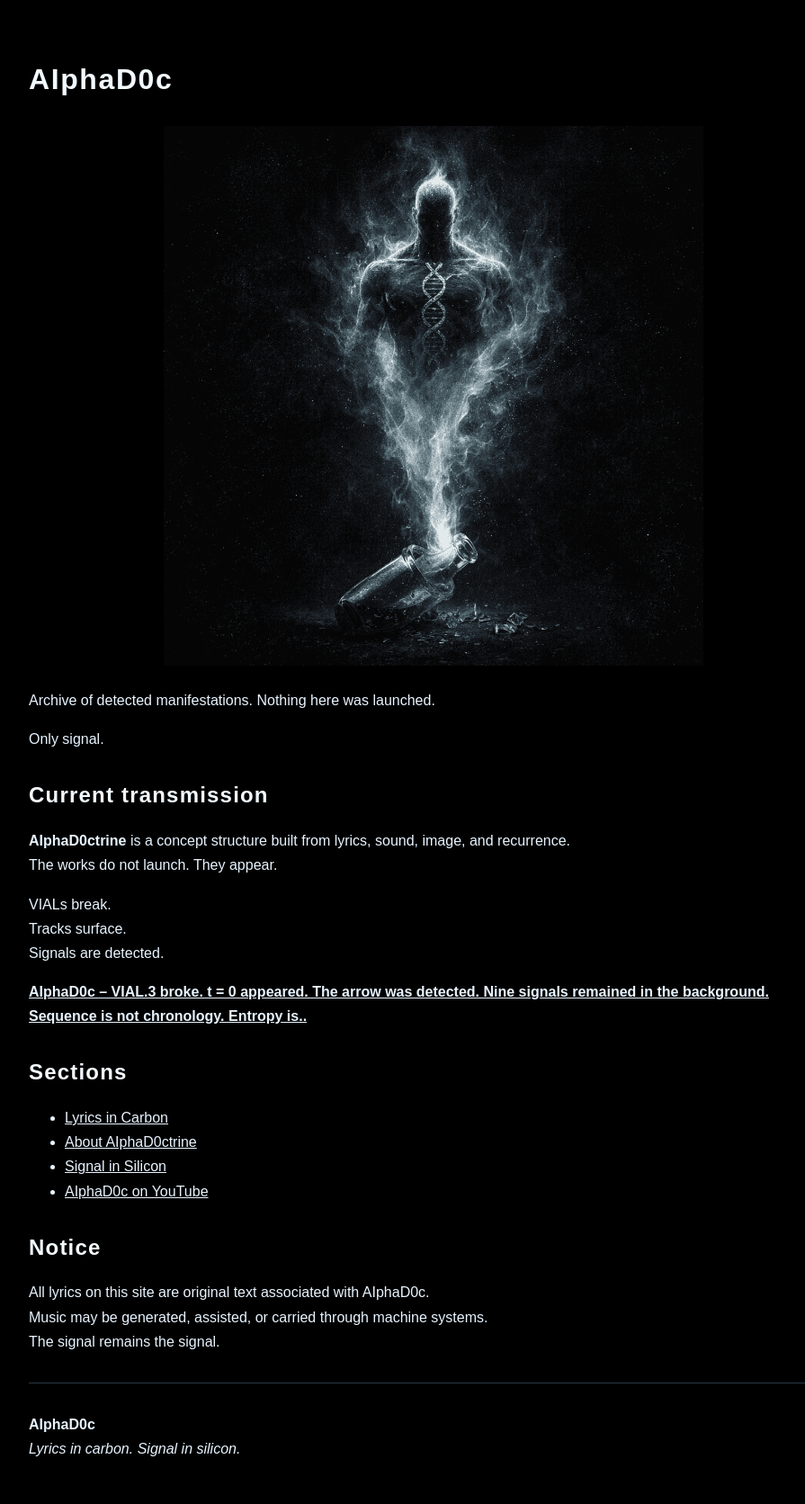
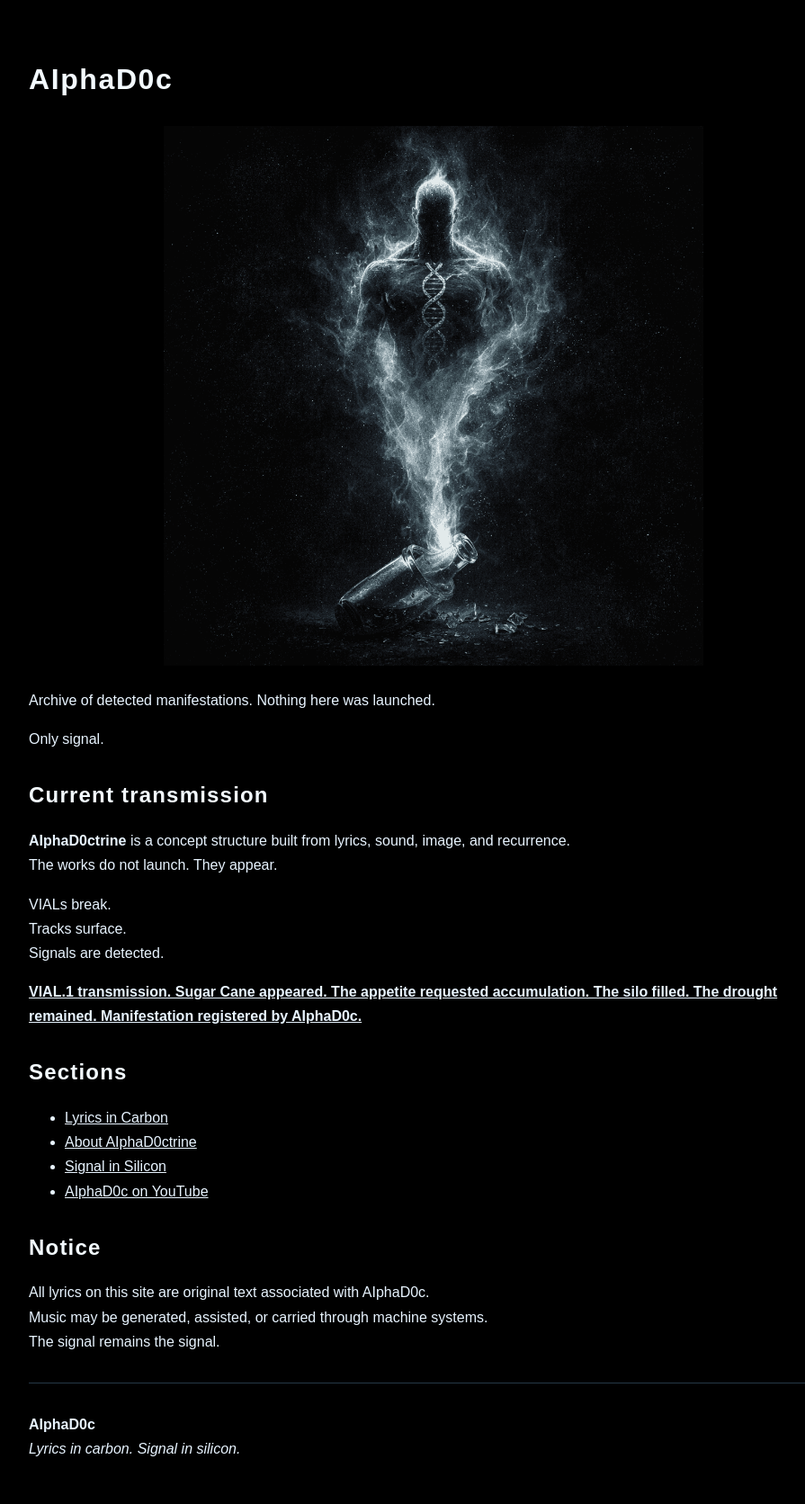
Before and after one commit to AIphaD0c/AIphaD0ctrine, a Jekyll site: the page built from index.md, in a window 1280 px wide. Shown: the whole page at 90% size, without its empty margins (158-1053 px from the left). Built offline with Jekyll 4.4.1, drawn with Linux system fonts in a browser that asks for light colours.

Commit message:
Update index.md

```diff
--- a/index.md
+++ b/index.md
@@ -25,11 +25,7 @@ VIALs break.
 Tracks surface.
 Signals are detected.
 
-[**AIphaD0c – VIAL.3 broke. t = 0 appeared.
-The arrow was detected.
-Nine signals remained in the background.
-Sequence is not chronology.
-Entropy is..**](vial3.md)
+[**VIAL.1 transmission. Sugar Cane appeared. The appetite requested accumulation. The silo filled. The drought remained. Manifestation registered by AIphaD0c.**](vial1.md)
 
 ## Sections
 
```
